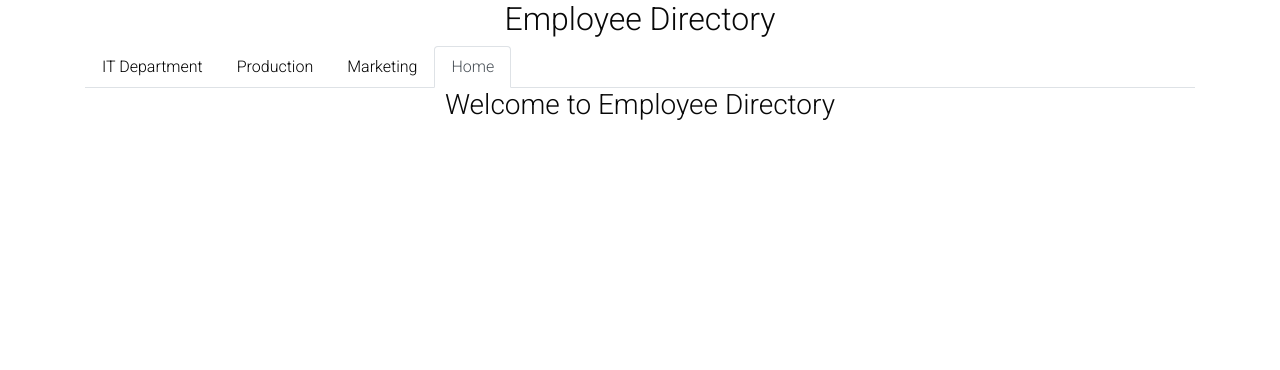
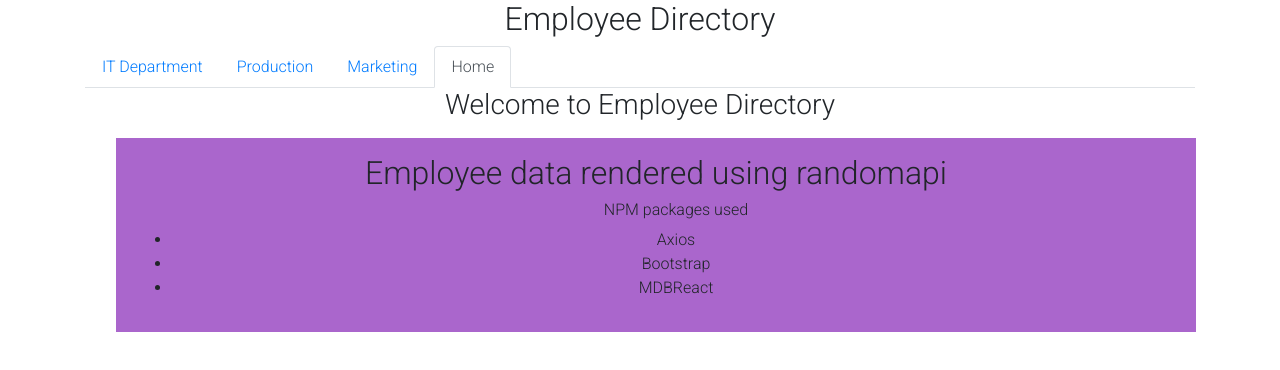
Before and after one commit to Sanganu/reactempaxios, a React (Create React App) app: page / in a window 1280 px wide. Shown: the top 370 px of the page. Built offline with nearby package versions, Linux system fonts and the light colour scheme.

Commit message:
Set Timeout

```diff
--- a/src/App.css
+++ b/src/App.css
@@ -5,13 +5,10 @@
 body{
   width: 100vw;
   height:100vh;
-  /* background:linear-gradient(150deg,rgb(67, 41, 67),rgb(233, 45, 233),rgb(232, 81, 106),rgb(255, 138, 157),rgb(237, 76, 103),rgb(232, 226, 232)); */
-  color: rgba(0, 0, 0, 0.974);
-  /* background-size: cover;
-  background-repeat: no-repeat; */
+
 }
 
 
-a {
+/* a {
   color: rgb(0, 0, 0);
-}
+} */
--- a/src/components/Home.js
+++ b/src/components/Home.js
@@ -3,6 +3,15 @@ import React from "react";
 function Home(){
     return(<div className="container text-center mx-auto landing">
     <h3>Welcome to Employee Directory</h3>
+    <main className="container m-3 p-3 bg-secondary">
+       <h2>Employee data rendered using randomapi</h2>
+       <ul>
+           <h6>NPM packages used</h6>
+           <li>Axios </li>
+           <li>Bootstrap</li>
+           <li>MDBReact</li>
+       </ul>
+    </main>
     </div>)
 }
 export default Home;
--- a/src/pages/option1/Employee.js
+++ b/src/pages/option1/Employee.js
@@ -7,7 +7,7 @@ class Employee extends Component {
         rows: []
     }
     componentDidMount = () => {
-        setInterval( () => {
+        setTimeout( () => {
         axios.get("https://randomuser.me/api/?results=15&nat=us")
             .then((employeeRecords) => {
                 // console.log(employeeRecords);
--- a/src/pages/option2/Oneemp.js
+++ b/src/pages/option2/Oneemp.js
@@ -48,7 +48,7 @@ function Oneemp() {
 
     useEffect(() => {
 
-      setInterval(() =>{
+    setTimeout(() =>{
         axios.get("https://randomuser.me/api/?results=15&nat=us")
         .then((records) => {
             // console.log("Records", records);
--- a/src/pages/option3/Context.js
+++ b/src/pages/option3/Context.js
@@ -8,7 +8,7 @@ const Context = () => {
     const [change,setChange] =useState(false)
 
     useEffect(() => {
-        setInterval( () => {
+        setTimeout( () => {
                 fetch("https://randomuser.me/api/?results=15&nat=us", {
                     "Access-Control-Allow-Origin": "no-cors"
                 })
```
